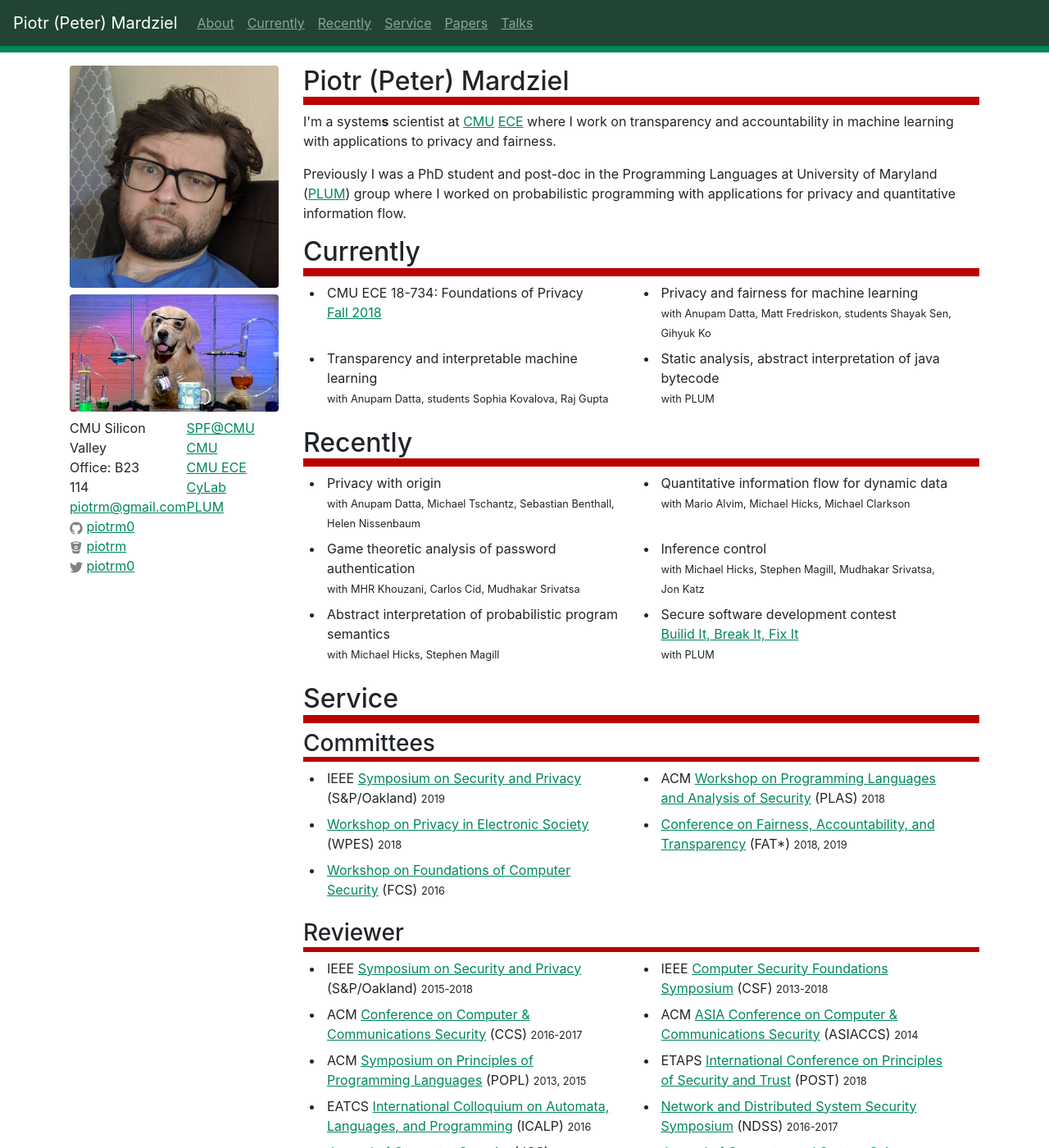
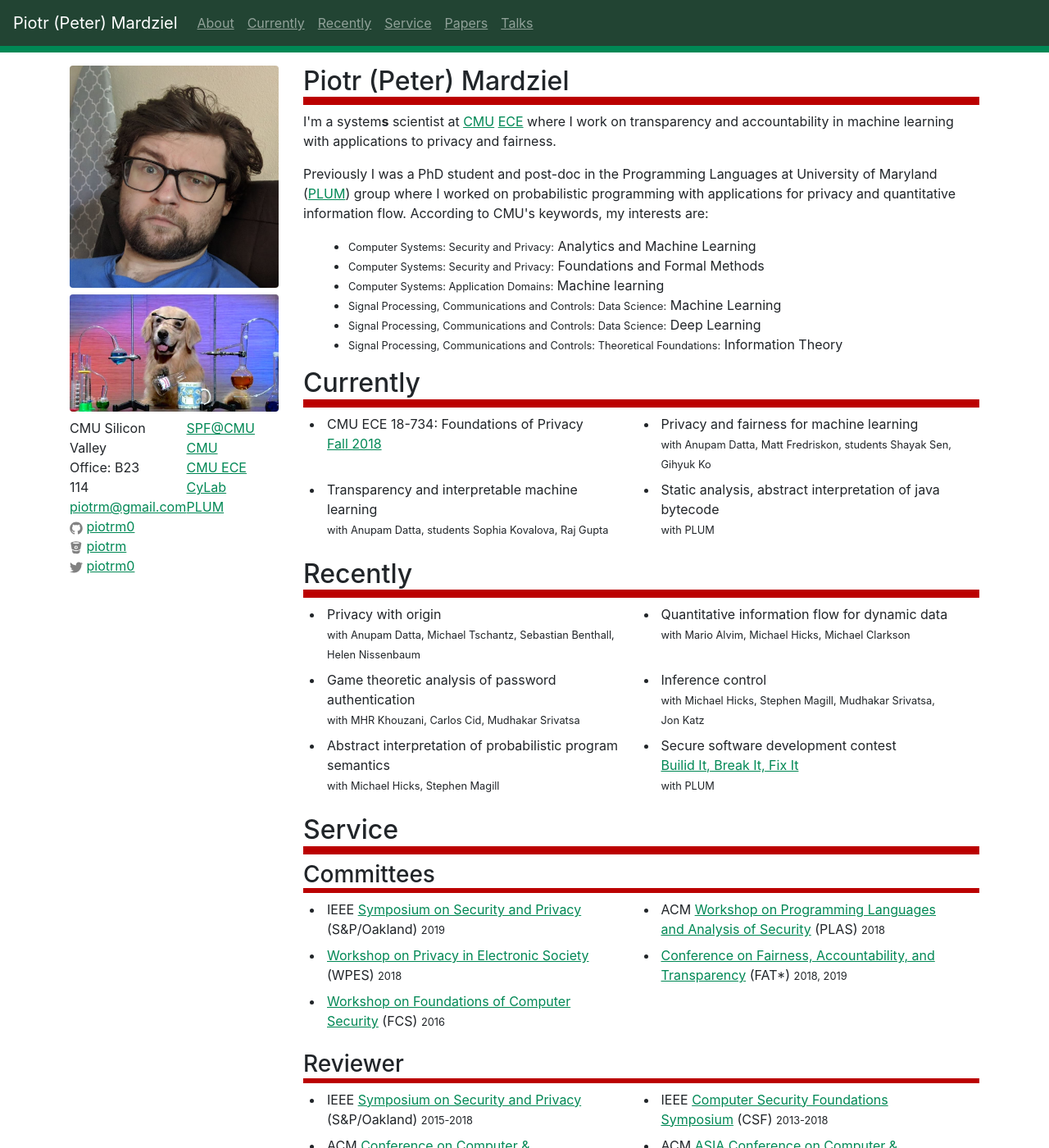
Before and after one commit to piotrm0/website-jekyll, a Jekyll site: the page built from public_html_src/index.html, in a window 1280 px wide and 1400 px high. Shown: the whole window at 82% size. Built offline with Jekyll 4.4.1, drawn with Linux system fonts in a browser that asks for light colours.

Commit message:
ece keywords

```diff
--- a/public_html_src/index.html
+++ b/public_html_src/index.html
@@ -2,6 +2,12 @@
 layout: default
 ---
 
+
+<!--
+Computer Systems: Security and Privacy
+Computer Systems: Applications: Machine Learning
+Signals and Systems: Deep Learning
+-->
 
 <div class="container mt-3">
 <div class="row debug">
@@ -54,6 +60,7 @@ layout: default
           <a href="http://www.cylab.cmu.edu">CyLab</a><br/>
           <a href="http://www.cs.umd.edu/projects/PL/">PLUM</a><br/>
         </div>
+
       </div>
     </div>
   </div>
@@ -86,8 +93,65 @@ layout: default
         Previously I was a PhD student and post-doc in the Programming Languages at University of
         Maryland (<a href="http://www.cs.umd.edu/projects/PL/">PLUM</a>) group where I worked on
         probabilistic programming with applications for privacy and quantitative information flow.
+        According to CMU's keywords, my interests are:
+
+	<div class="keywords col"> <!-- long -->
+	  <ul>
+	    <li><small>Computer Systems: Security and Privacy:</small>
+	      <span>Analytics and Machine Learning</span></li>
+	    <li><small>Computer Systems: Security and Privacy:</small>
+	      <span>Foundations and Formal Methods</span></li>
+	    <li><small>Computer Systems: Application Domains:</small>
+	      <span>Machine learning</span></li>
+	    <li><small>Signal Processing, Communications and Controls: Data Science:</small>
+	      <span>Machine Learning</span></li>
+	    <li><small>Signal Processing, Communications and Controls: Data Science:</small>
+	      <span>Deep Learning</span></li>
+	    <li><small>Signal Processing, Communications and Controls: Theoretical Foundations:</small>
+	      <span>Information Theory</span></li>
+	  </ul>
+	</div>
       </p>
+
     </div>
+
+    <!--
+	<li>Accountability in ML</li>
+	<ul>
+	  <li>Privacy and Fairness</li>
+	  <li>Interpretability</li>
+	</ul>
+    <li>Programming Languages</li>
+    <ul>
+      <li>Static Analysis</li>
+      <li>Information Flow</li>
+      <li>Probabilistic Programming</li>
+    </ul>
+    -->
+
+    <!--div class="keywords col">
+      <h3>CMU Keywords</h3>
+      <ul>
+	<li>Computer Systems: Security and Privacy</li>
+	<ul>
+	  <li>Analytics and Machine Learning</li>
+	  <li>Foundations and Formal Methods</li>
+	</ul>
+	<li>Computer Systems: Application Domains</li>
+	<ul>
+	  <li>Machine learning</li>
+	</ul>
+	<li>Signal Processing, Communications and Controls: Data Science</li>
+	<ul>
+	  <li>Machine Learning</li>
+	  <li>Deep Learning</li>
+	</ul>
+	<li>Signal Processing, Communications and Controls: Theoretical Foundations</li>
+	<ul>
+	  <li>Information Theory</li>
+	</ul>
+      </ul>
+    </div-->
 
     {%- for epoch in site.data.projects -%}
     <div class="debug col-12">
--- a/public_html_src/style/style.scss
+++ b/public_html_src/style/style.scss
@@ -116,3 +116,17 @@ hr {
     -ms-transform:rotate(0deg);
     -webkit-transform:rotate(0deg);
 }
+
+.keywords {
+    li,ul {
+	margin-left: 0ex;
+    }
+    li {
+	font-size: 1.0em;
+
+    }
+    span {
+	white-space: nowrap;
+    }
+
+}
```
Also changed, not shown: 1 other file.
